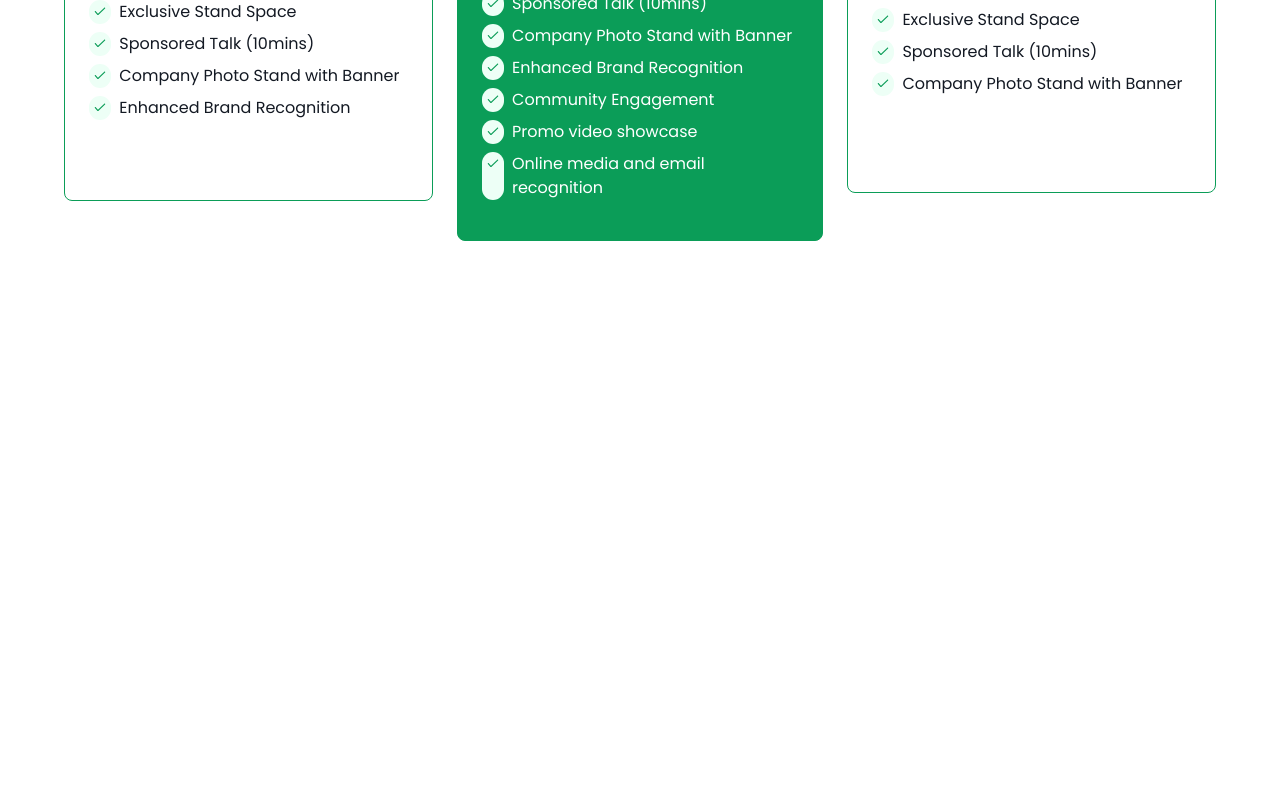
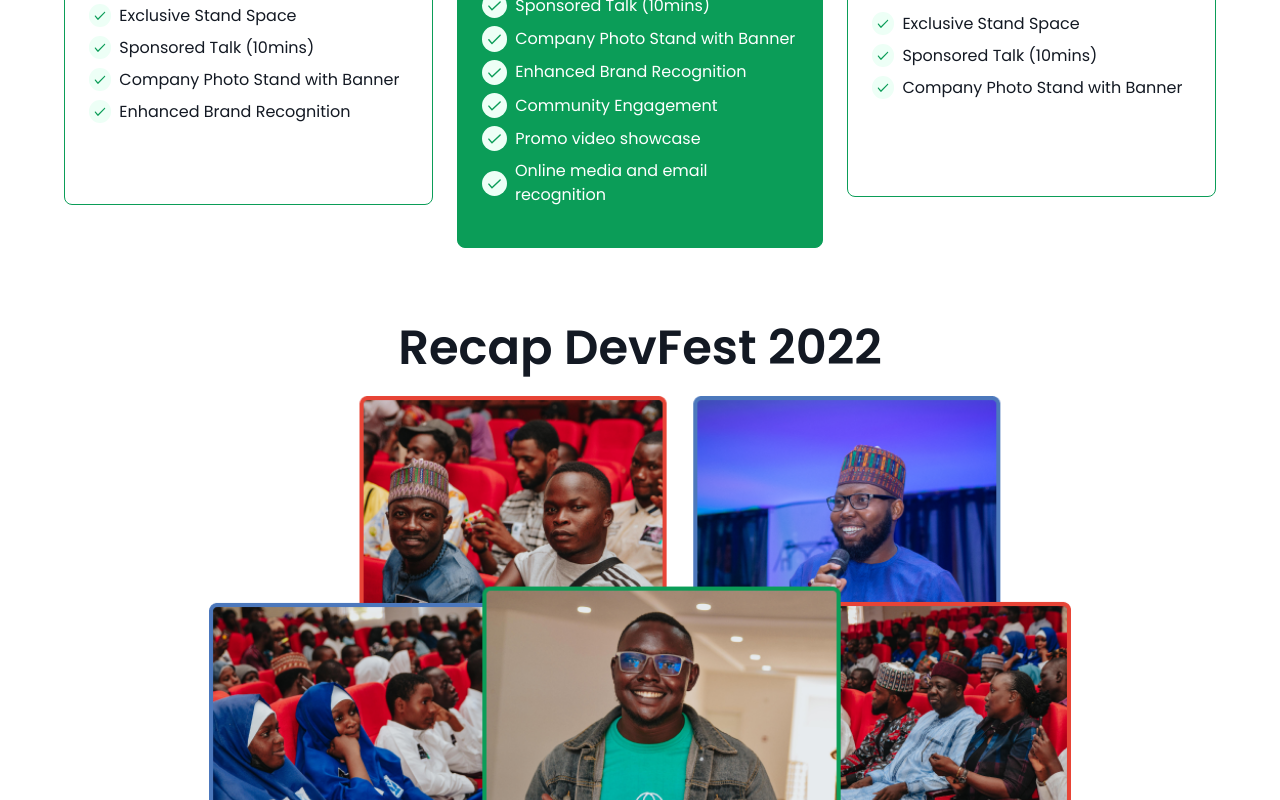
Before and after one commit to foriusman/DavFest, a React (Vite) app: page / in a window 1280 px wide. Shown: the part 1780-2580 px from the top of the page. Before the commit the page ends 2073 px from the top, so only its background shows below. Built offline with nearby package versions, Linux system fonts and the light colour scheme.

Commit message:
Add recap section

```diff
--- a/src/components/Partner.jsx
+++ b/src/components/Partner.jsx
@@ -18,7 +18,7 @@ const Partner = () => {
       <h2 className="py-4 relative text-center text-4xl font-semibold after:h-[2px] after:w-10 after:absolute after:bg-grey-100 after:bottom-0 after:left-[50%] after:content-['']">Partnership and Sponsorship</h2>
       <h4 className="font-semibold text-lg text-center">Elevate Experiences, Elevate Brands</h4>
 
-      <div className="flex flex-col md:flex-row gap-6 max-w-7xl m-auto items-center py-7">
+      <div className="flex flex-col lg:flex-row gap-6 max-w-7xl m-auto items-center py-7">
         <article className="flex flex-col gap-10 p-6 border border-green-30 rounded-lg py-10 pb-20">
           <div className="flex flex-col gap-3">
             <h3 className="text-xl font-semibold uppercase">PLATINUM</h3>
@@ -37,7 +37,7 @@ const Partner = () => {
                   return;
                 }
                 return (
-                <li key={perk} className="flex gap-2">
+                <li key={perk} className="flex gap-2 items-center">
                   <div className="rounded-full p-1 w-[7%] bg-green-10">
                     <img src={tick} alt="TIck" />
                   </div>
@@ -65,8 +65,8 @@ const Partner = () => {
               perks.map((perk, i) => {
 
                 return (
-                <li key={perk} className="flex gap-2">
-                  <div className="rounded-full p-1 w-[7%] bg-green-10">
+                <li key={perk} className="flex gap-2 items-center">
+                  <div className="rounded-full p-1 w-[8%] bg-green-10">
                     <img src={tick} alt="TIck" />
                   </div>
                   <p>{perk}</p>
@@ -95,7 +95,7 @@ const Partner = () => {
                   return;
                 }
                 return (
-                <li key={perk} className="flex gap-2">
+                <li key={perk} className="flex gap-2 items-center">
                   <div className="rounded-full p-1 w-[7%] bg-green-10">
                     <img src={tick} alt="TIck" />
                   </div>
--- /dev/null
+++ b/src/components/Recap.jsx
@@ -0,0 +1,12 @@
+import back from '../assets/images/bg2.png';
+
+const Recap = () => (
+  <section className='flex flex-col gap-6 p-6'>
+    <h2 className='text-center text-5xl font-semibold'>Recap DevFest 2022</h2>
+    <div className='w-[70%] m-auto'>
+      <img src={back} alt="Dev fest pictures" />
+    </div>
+  </section>
+);
+
+export default Recap;
--- a/src/pages/Home.jsx
+++ b/src/pages/Home.jsx
@@ -2,6 +2,7 @@ import About from "../components/About";
 import Header from "../components/Header"
 import Headline from "../components/Headline";
 import Partner from "../components/Partner";
+import Recap from "../components/Recap";
 
 const Home = () => (
   <>
@@ -9,6 +10,7 @@ const Home = () => (
     <Headline />
     <About />
     <Partner />
+    <Recap />
   </>
 );
 
```
